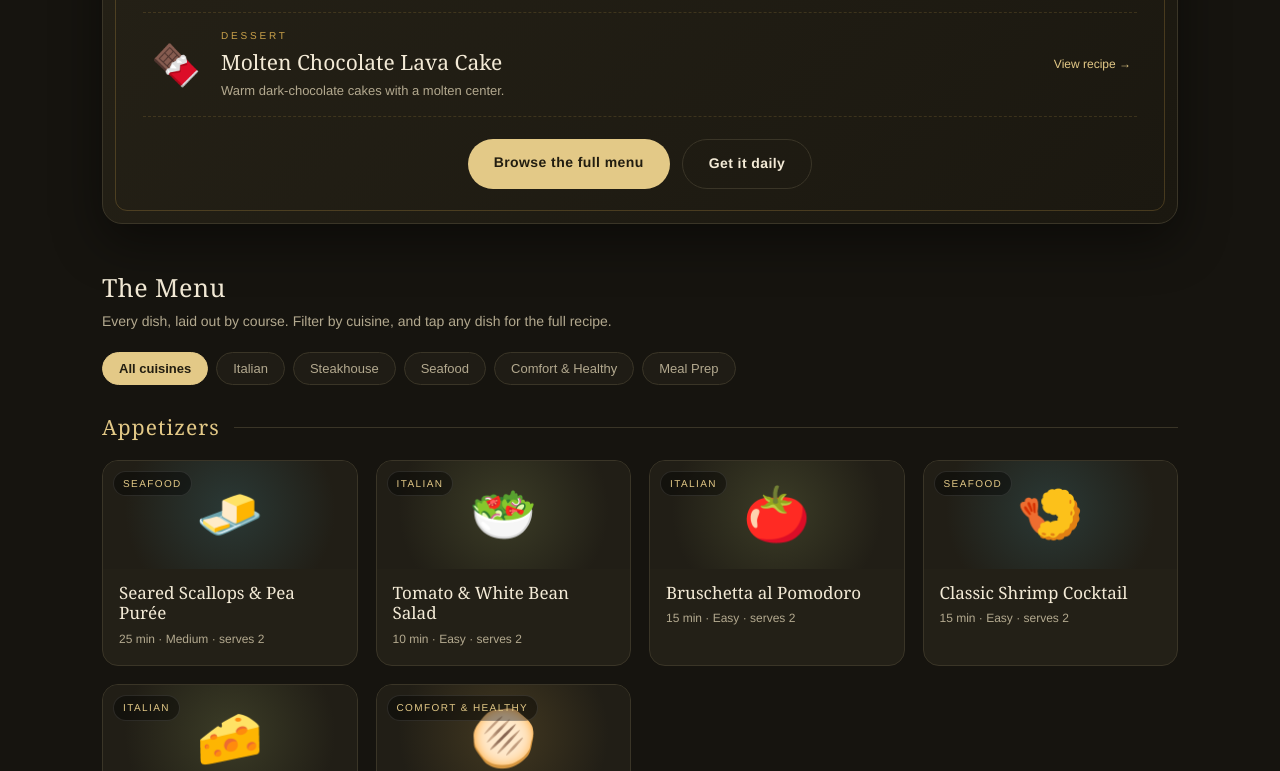
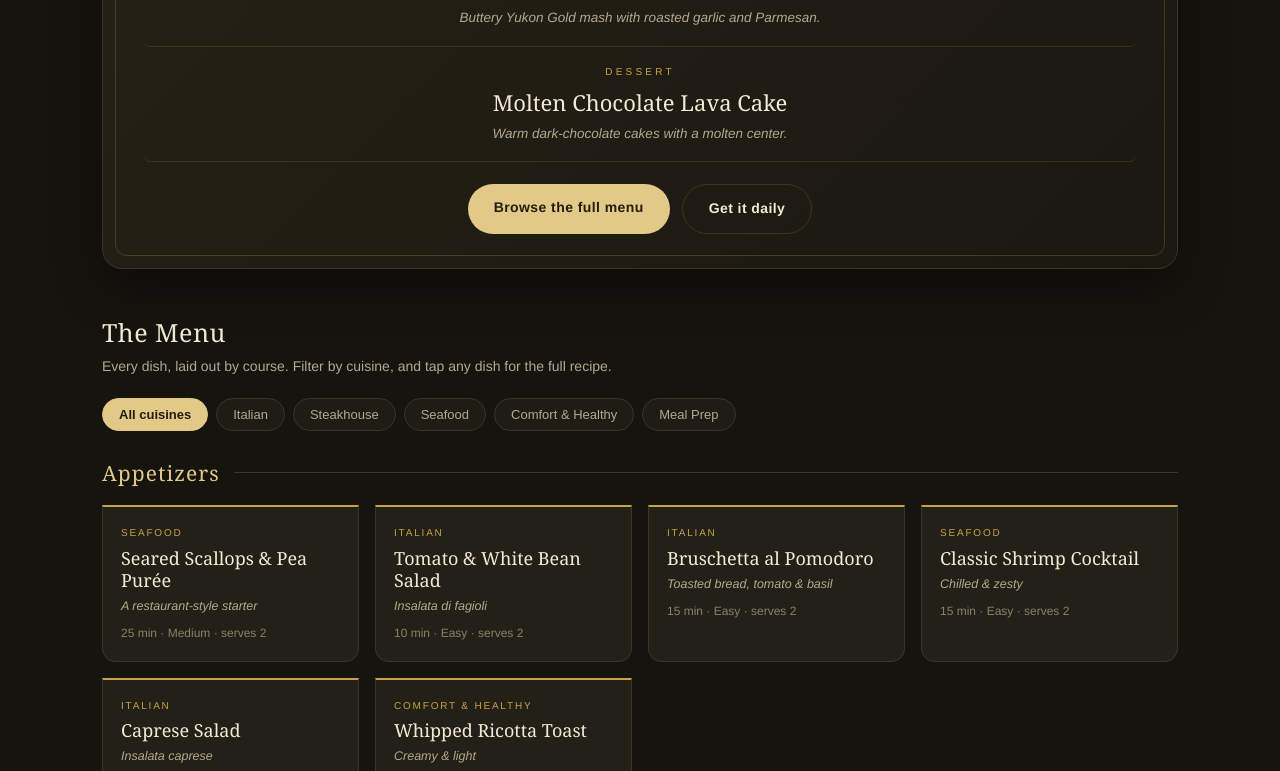
Before and after one commit to garys921/dinner-tonight, a website: page index.html in a window 1280 px wide. Shown: the part 665-1436 px from the top of the page. Drawn offline with Linux system fonts and the light colour scheme.

Commit message:
Add files via upload

```diff
--- a/email.js
+++ b/email.js
@@ -7,7 +7,7 @@ function courseBlock(label, r){
   const meta = r.cal ? `${r.time} · ${r.level} · ~${r.cal} cal${r.protein ? ' · ' + r.protein : ''}` : `${r.time} · ${r.level} · serves ${r.serves}`;
   return `<tr><td style="padding:22px 40px 6px;border-top:1px solid #e3d8bd">
     <div style="font-size:11px;letter-spacing:3px;text-transform:uppercase;color:#9a7d3c">${label}</div>
-    <div style="font-family:Georgia,serif;font-size:23px;color:#2c2517;margin:4px 0 2px">${r.emoji} ${r.title}</div>
+    <div style="font-family:Georgia,serif;font-size:23px;color:#2c2517;margin:4px 0 2px">${r.title}</div>
     <div style="font-style:italic;color:#7c6a44;font-size:13px">${r.it} · ${CATS[r.cat].label}</div>
     <p style="color:#5b4f33;font-size:13.5px;margin:8px 0 4px">${r.desc}</p>
     <div style="font-size:11px;color:#8a7c5c;margin-bottom:6px">${meta}</div>
@@ -52,5 +52,5 @@ export function buildEmail(_ignored, site = 'https://dinner-tonight-daily.vercel
       .map(([l, r]) => `${l.toUpperCase()}: ${r.title} (${CATS[r.cat].label})\n${r.desc}\nIngredients: ${r.ing.join('; ')}\nSteps: ${r.steps.map((x, i) => (i + 1) + '. ' + x).join(' ')}`)
       .join('\n\n') + `\n\nMore: ${site}`;
 
-  return { subject: `🍽 Tonight's menu: ${m.main.title} + 3 courses`, html, text };
+  return { subject: `Tonight's menu: ${m.main.title} + 3 courses`, html, text };
 }
--- a/ics.js
+++ b/ics.js
@@ -51,7 +51,7 @@ export function buildICS(start = new Date(), days = 21, site = 'https://dinner-t
     L.push('DTSTAMP:' + stamp);
     L.push('DTSTART;VALUE=DATE:' + ymd(d));
     L.push('DTEND;VALUE=DATE:' + ymd(next));
-    L.push(fold('SUMMARY:🍽 ' + esc(m.main.title) + ' + 3 courses'));
+    L.push(fold('SUMMARY:' + esc(m.main.title) + ' + 3 courses'));
     L.push(fold('DESCRIPTION:' + esc(desc)));
     L.push('TRANSP:TRANSPARENT');
     L.push('END:VEVENT');
--- a/index.html
+++ b/index.html
@@ -41,15 +41,12 @@
   .mb-rule{display:flex;align-items:center;justify-content:center;margin:14px 0 6px}
   .mb-rule::before,.mb-rule::after{content:"";height:1px;background:rgba(201,161,74,.4);flex:1;max-width:200px}
   .mb-rule span{margin:0 14px;color:var(--gold);font-size:14px}
-  .course-row{display:flex;align-items:center;gap:18px;padding:15px 6px;border-bottom:1px dashed rgba(201,161,74,.18);cursor:pointer;transition:.15s}
+  .course-row{text-align:center;padding:17px 8px;border-bottom:1px solid rgba(201,161,74,.16);cursor:pointer;transition:.15s;border-radius:8px}
   .course-row:last-child{border-bottom:none}
   .course-row:hover{background:rgba(201,161,74,.06)}
-  .course-row .emoji{font-size:40px;line-height:1;flex:none;width:54px;text-align:center}
-  .course-row .cinfo{flex:1}
-  .course-row .clabel{font-size:10px;letter-spacing:.28em;text-transform:uppercase;color:var(--gold)}
-  .course-row .ctitle{font-family:var(--serif);font-size:21px;margin:3px 0 2px}
-  .course-row .cdesc{color:var(--muted);font-size:13px}
-  .course-row .cgo{color:var(--gold-soft);font-size:12px;flex:none;white-space:nowrap}
+  .course-row .clabel{font-size:10px;letter-spacing:.32em;text-transform:uppercase;color:var(--gold)}
+  .course-row .ctitle{font-family:var(--serif);font-size:22px;color:var(--ink);margin:6px 0 4px}
+  .course-row .cdesc{color:var(--muted);font-size:13.5px;font-style:italic;max-width:30em;margin:0 auto}
   .mb-actions{display:flex;gap:12px;flex-wrap:wrap;justify-content:center;margin-top:22px}
   .btn{background:var(--gold-soft);color:#221d10;border:none;font-size:14px;font-weight:700;letter-spacing:.03em;padding:13px 26px;border-radius:999px;cursor:pointer;transition:.15s;text-decoration:none;display:inline-block}
   .btn:hover{background:var(--gold);transform:translateY(-1px)}
@@ -69,14 +66,14 @@
   .course-head h3{font-family:var(--serif);font-weight:normal;font-size:21px;letter-spacing:.05em;color:var(--gold-soft);white-space:nowrap}
   .course-head::after{content:"";height:1px;background:var(--line);flex:1}
 
-  .grid{display:grid;grid-template-columns:repeat(auto-fill,minmax(244px,1fr));gap:18px}
-  .card{background:var(--card);border:1px solid var(--line);border-radius:16px;overflow:hidden;cursor:pointer;transition:.18s;display:flex;flex-direction:column}
-  .card:hover{transform:translateY(-3px);border-color:#5a4f33;box-shadow:0 14px 30px rgba(0,0,0,.35)}
-  .card .top{height:108px;display:flex;align-items:center;justify-content:center;font-size:54px;position:relative}
-  .card .cat{position:absolute;top:10px;left:10px;font-size:10px;letter-spacing:.14em;text-transform:uppercase;background:rgba(0,0,0,.4);color:var(--gold-soft);padding:4px 9px;border-radius:999px;border:1px solid rgba(255,255,255,.1)}
-  .card .info{padding:14px 16px 17px}
-  .card .info h4{font-family:var(--serif);font-weight:normal;font-size:17px;line-height:1.2;margin-bottom:6px}
-  .card .info .small{color:var(--muted);font-size:12px}
+  .grid{display:grid;grid-template-columns:repeat(auto-fill,minmax(232px,1fr));gap:16px}
+  .card{background:var(--card);border:1px solid var(--line);border-top:2px solid var(--gold);border-radius:0 0 14px 14px;cursor:pointer;transition:.18s;display:flex;flex-direction:column}
+  .card:hover{transform:translateY(-3px);border-color:#5a4f33;border-top-color:var(--gold-soft);box-shadow:0 14px 30px rgba(0,0,0,.35)}
+  .card .info{padding:18px 18px 18px}
+  .card .cat{font-size:10px;letter-spacing:.18em;text-transform:uppercase;color:var(--gold)}
+  .card .info h4{font-family:var(--serif);font-weight:normal;font-size:18px;line-height:1.22;margin:7px 0 5px;color:var(--ink)}
+  .card .info .it{color:var(--muted);font-size:12.5px;font-style:italic;margin-bottom:8px}
+  .card .info .small{color:#8a8169;font-size:12px}
   .macro{display:inline-flex;gap:8px;align-items:center;margin-top:7px}
   .macro span{font-size:10px;letter-spacing:.06em;background:rgba(93,138,106,.18);color:#9fd1ad;border:1px solid rgba(93,138,106,.35);padding:3px 8px;border-radius:999px}
   .card .stars-mini{margin-top:8px;font-size:12px;color:var(--gold-soft);letter-spacing:1px}
@@ -91,7 +88,7 @@
   .modal .close:hover{background:#e6d9bd}
   .menu-card{padding:40px 46px 30px;position:relative;z-index:2}
   .mc-top{text-align:center;margin-bottom:6px}
-  .mc-emoji{font-size:48px;line-height:1;margin-bottom:8px}
+  .mc-orn{font-size:20px;line-height:1;color:#b08d3f;margin-bottom:8px}
   .mc-cat{font-size:11px;letter-spacing:.34em;text-transform:uppercase;color:#9a7d3c}
   .mc-title{font-family:var(--serif);font-weight:normal;font-size:31px;line-height:1.12;color:#2c2517;margin:8px 0 6px;text-align:center}
   .mc-it{font-style:italic;font-size:14px;color:#7c6a44;text-align:center}
@@ -156,7 +153,6 @@
     .section h2{font-size:22px}
     .course-head h3{font-size:19px}
     .grid{grid-template-columns:1fr;gap:14px}
-    .card .top{height:120px;font-size:60px}
 
     /* modal fits the screen */
     .overlay{padding:16px 10px}
@@ -551,13 +547,9 @@ function renderTodayMenu(){
   const row=(label,pick)=>{
     const r=pick.r;
     return `<div class="course-row" onclick="openRecipe(${pick.i})">
-      <span class="emoji">${r.emoji}</span>
-      <div class="cinfo">
-        <div class="clabel">${label}</div>
-        <div class="ctitle">${r.title}</div>
-        <div class="cdesc">${r.desc}</div>
-      </div>
-      <div class="cgo">View recipe →</div>
+      <div class="clabel">${label}</div>
+      <div class="ctitle">${r.title}</div>
+      <div class="cdesc">${r.desc}</div>
     </div>`;
   };
   document.getElementById('todayMenu').innerHTML = `
@@ -582,10 +574,12 @@ function cardHTML(r,i){
   const macro=r.cal?`<div class="macro"><span>${r.cal} cal</span>${r.protein?`<span>${r.protein} protein</span>`:''}</div>`:'';
   const mine=getRating(i)?`<div class="stars-mini">${starsMini(getRating(i))}</div>`:'';
   return `<div class="card" onclick="openRecipe(${i})">
-    <div class="top" style="background:radial-gradient(circle at 50% 45%, ${c.color}44, #211e16 75%)">
-      <span class="cat">${c.label}</span>${r.emoji}
+    <div class="info">
+      <div class="cat">${c.label}</div>
+      <h4>${r.title}</h4>
+      <div class="it">${r.it}</div>
+      <div class="small">${r.time} · ${r.level} · serves ${r.serves}</div>${macro}${mine}
     </div>
-    <div class="info"><h4>${r.title}</h4><div class="small">${r.time} · ${r.level} · serves ${r.serves}</div>${macro}${mine}</div>
   </div>`;
 }
 
@@ -634,7 +628,7 @@ function openRecipe(i){
   modal.innerHTML=`
     <button class="close" onclick="closeModal()">×</button>
     <div class="menu-card">
-      <div class="mc-top"><div class="mc-emoji">${r.emoji}</div><div class="mc-cat">${COURSES[r.course]} · ${c.label}</div></div>
+      <div class="mc-top"><div class="mc-orn">&#10022;</div><div class="mc-cat">${COURSES[r.course]} · ${c.label}</div></div>
       <div class="mc-title">${r.title}</div>
       <div class="mc-it">${r.it}</div>
       <div class="mc-rule"><span>✦</span></div>
```
